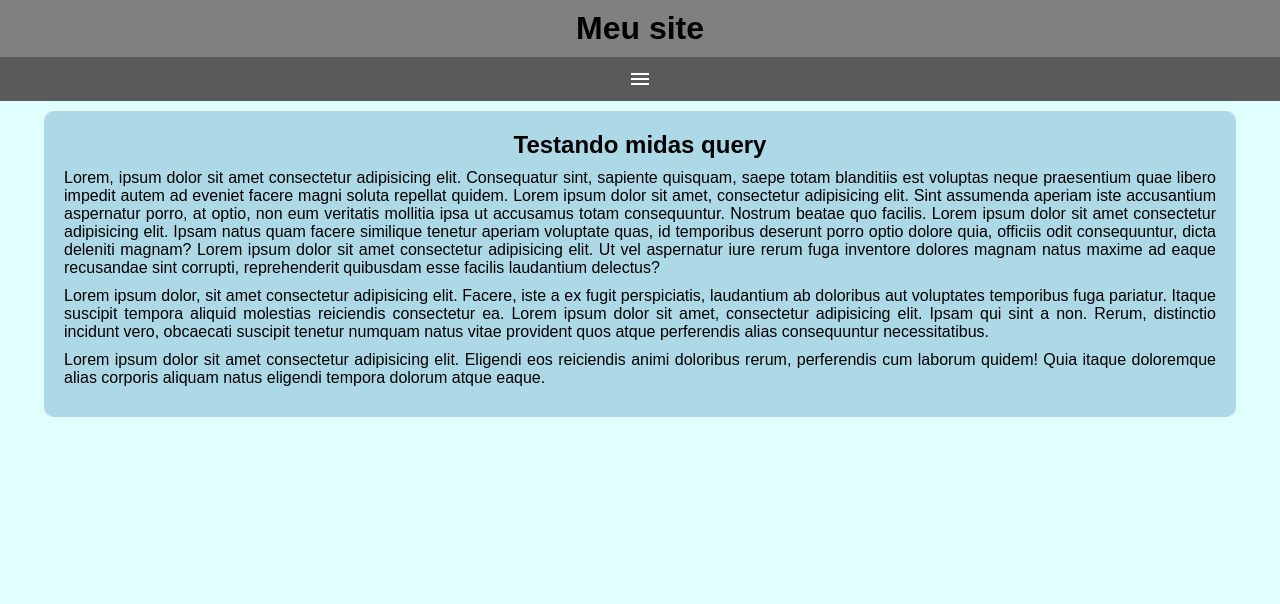
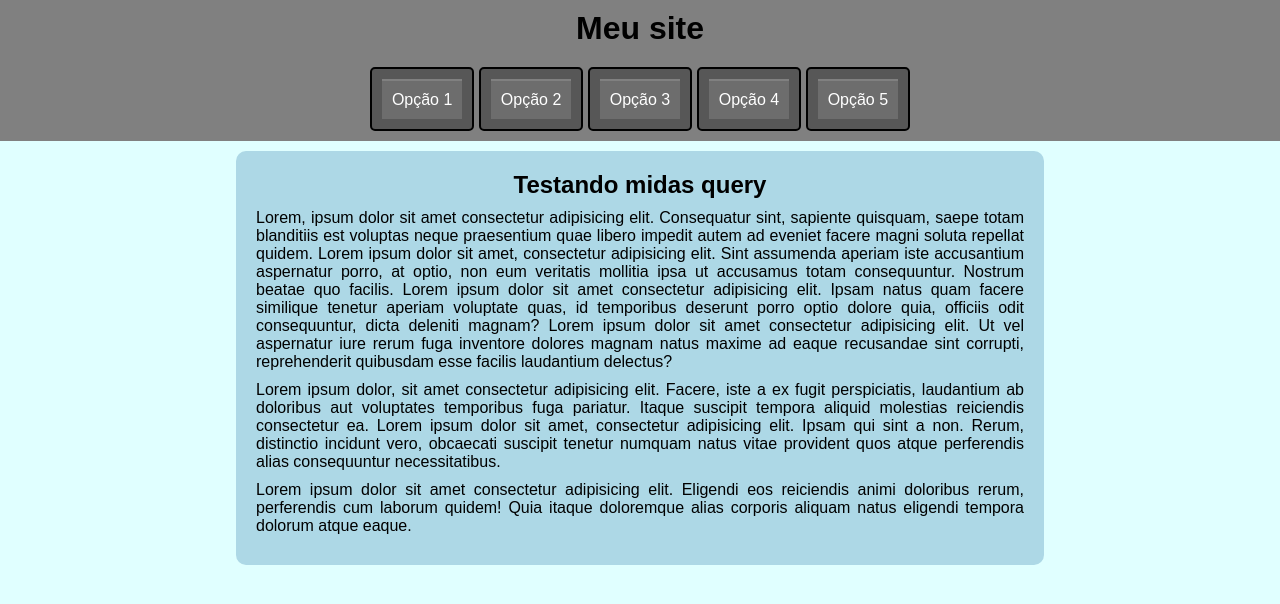
Before and after one commit to 1joaovdf/html-css, a plain HTML site: page atividades/ex 03/mq005/index.html in a window 1280 px wide. Drawn offline with nearby package versions, Linux system fonts and the light colour scheme.

Commit message:
mq005 fim

```diff
--- /dev/null
+++ b/atividades/ex 03/mq005/estilos/midia.css
@@ -0,0 +1,37 @@
+@charset "UTF-8";
+
+
+@media screen and (min-width: 768px){
+
+    span#menu{
+        display: none;
+    }
+
+    menu{
+        display: block;
+    }
+
+    ul,li{
+        list-style-type: none;
+        display: inline-block;
+        padding: 10px;
+    }
+
+    li{
+        border: 2px solid black;
+        border-radius: 5px;
+        background-color: rgb(87, 87, 87);
+    }
+    a{
+        text-decoration: none;
+        color: white;
+        padding: 10px;
+    }
+
+    a:hover{
+        background-color: gray;
+    }
+    main{
+        width: 768px;
+    }
+}
--- a/atividades/ex 03/mq005/index.html
+++ b/atividades/ex 03/mq005/index.html
@@ -5,9 +5,10 @@
     <meta name="viewport" content="width=device-width, initial-scale=1.0">
     <title>Menu responsivo</title>
     <link rel="stylesheet" href="estilos/style.css">
+    <link rel="stylesheet" href="estilos/midia.css">
     <link rel="stylesheet" href="https://fonts.googleapis.com/css2?family=Material+Symbols+Outlined:opsz,wght,FILL,GRAD@20..48,100..700,0..1,-50..200" />
 </head>
-<body>
+<body onresize="mudouTamanho()">
     <header>
         <h1>Meu site</h1>
         <span id="menu" class="material-symbols-outlined" onclick="clickMenu()">menu</span>
@@ -39,6 +40,15 @@
         </article>
     </main>
     <script>
+        function mudouTamanho(){
+            if(window.innerWidth >= 768){
+                itens.style.display = 'block'
+            }
+             else{
+                itens.style.display = 'none'
+            }
+            }
+
         function clickMenu() {
             if(itens.style.display == 'block'){
                 itens.style.display = 'none'
```
